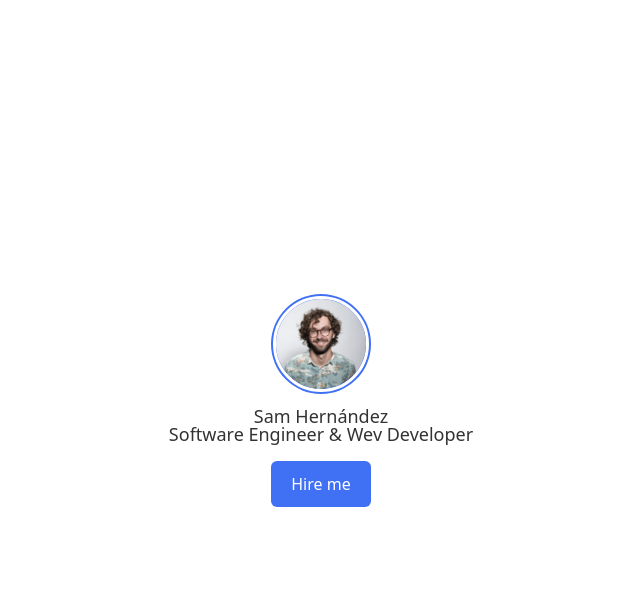
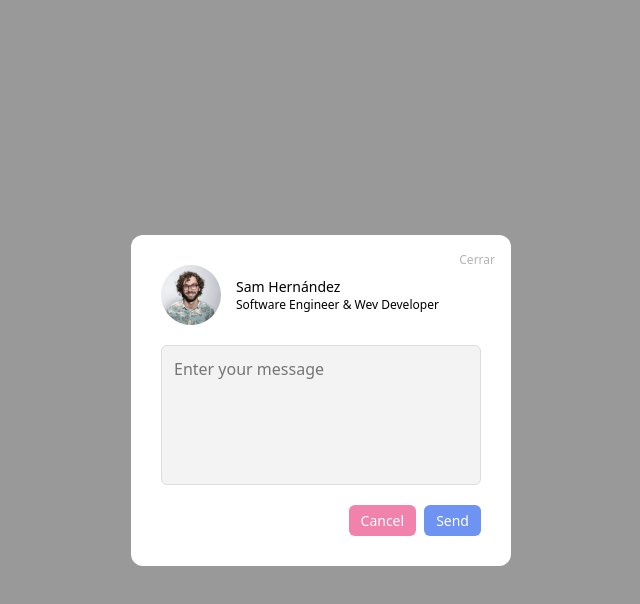
Before and after one commit to Sam24Hernandez/example-git, a plain HTML site: page index.html in a window 1280 px wide. Both pictures are taken after a click on the element "Hire me". Shown: the whole page, without its empty margins (319-959 px from the left). Drawn offline with Linux system fonts and the light colour scheme.

Commit message:
adding a popup modal box

```diff
--- a/index.html
+++ b/index.html
@@ -15,10 +15,34 @@
         </div>
         <span class="name">Sam Hernández</span>
         <span class="profession">Software Engineer & Wev Developer</span>
-        <div class="button">
+        <div id="hireBtn" class="button">
           <button>Hire me</button>
         </div>
       </div>
+
+      <!-- popup box start here -->
+      <div class="popup-outer">
+        <div class="popup-box">
+          <span id="close" class="close">Cerrar</span>
+          <div class="profile-text">
+            <img src="profile-pic.png" alt="" />
+            <div class="text">
+              <span class="name">Sam Hernández</span>
+              <span class="profession">Software Engineer & Wev Developer</span>
+            </div>
+          </div>
+          <form action="#">
+            <textarea placeholder="Enter your message"></textarea>
+            <div class="button">
+              <button id="close" class="cancel">Cancel</button>
+              <button class="send">Send</button>
+            </div>
+          </form>
+        </div>
+      </div>
+      <!-- popup box end here -->
     </section>
+
+    <script src="script.js"></script>
   </body>
 </html>
--- /dev/null
+++ b/script.js
@@ -0,0 +1,13 @@
+const section = document.querySelector('section');
+const hireBtn = section.querySelector('#hireBtn');
+const closeBtn = section.querySelectorAll('#close');
+
+hireBtn.addEventListener('click', () => {
+  section.classList.add('show');
+});
+
+closeBtn.forEach((cBtn) => {
+  cBtn.addEventListener('click', () => {
+    section.classList.remove('show');
+  });
+});
--- a/style.css
+++ b/style.css
@@ -6,6 +6,7 @@
 }
 
 section {
+  position: relative;
   height: 100vh;
   width: 100%;
   display: flex;
@@ -18,6 +19,10 @@ section .profile {
   align-items: center;
   flex-direction: column;
   justify-content: center;
+}
+
+section.show .profile {
+  display: none;
 }
 
 section .profile .profile-img {
@@ -72,3 +77,117 @@ section .profile .profile-img {
   color: #fff;
   pointer-events: none;
 }
+
+section .popup-outer {
+  position: absolute;
+  display: flex;
+  align-items: center;
+  justify-content: center;
+  height: 100%;
+  width: 100%;
+  background: rgba(0, 0, 0, 0.4);
+  opacity: 0;
+  pointer-events: none;
+}
+
+section.show .popup-outer {
+  opacity: 10;
+  pointer-events: auto;
+}
+
+section .popup-box {
+  position: relative;
+  padding: 30px;
+  max-width: 380px;
+  width: 100%;
+  background: #fff;
+  border-radius: 12px;
+}
+
+.popup-box .close {
+  position: absolute;
+  top: 16px;
+  right: 16px;
+  font-size: 12px;
+  color: #b4b4b4;
+  cursor: pointer;
+  transition: all 0.2s ease;
+}
+
+.popup-box .close:hover {
+  color: #333;
+}
+
+section .popup-box .profile-text {
+  display: flex;
+  align-items: center;
+}
+
+section .popup-box img {
+  height: 60px;
+  width: 60px;
+  object-fit: cover;
+  border-radius: 50%;
+}
+
+.profile-text .text {
+  display: flex;
+  flex-direction: column;
+  margin-left: 15px;
+}
+
+.profile-text .text .name {
+  font-size: 14px;
+  font-weight: 400;
+}
+
+.profile-text .text .profession {
+  font-size: 12px;
+  font-weight: 500;
+}
+
+section .popup-box textarea {
+  min-height: 140px;
+  width: 100%;
+  margin-top: 20px;
+  outline: none;
+  border: 1px solid #ddd;
+  padding: 12px;
+  border-radius: 6px;
+  resize: none;
+  font-size: 16px;
+  font-weight: 400;
+  background: #f3f3f3;
+}
+
+section .popup-box .button {
+  display: flex;
+  justify-content: flex-end;
+  margin-top: 15px;
+  margin-left: 8px;
+}
+
+.popup-box .button button {
+  outline: none;
+  border: none;
+  padding: 6px 12px;
+  border-radius: 6px;
+  background: #6f93f3;
+  margin-left: 8px;
+  color: #fff;
+  font-size: 14px;
+  cursor: pointer;
+  transition: all 0.3s ease;
+}
+
+.button button.cancel {
+  background: #f082ac;
+}
+
+.button button.cancel:hover {
+  background: #ec5f95;
+}
+
+.button button.send:hover {
+  background: #275df1;
+}
```
